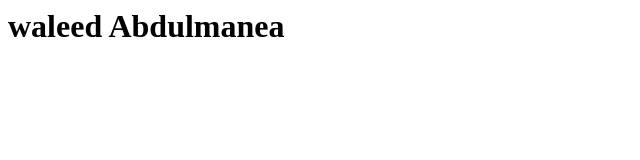
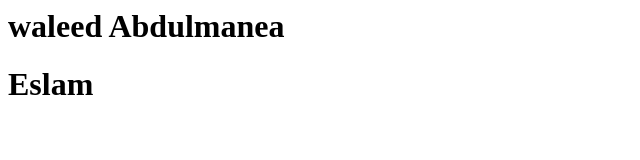
Before and after one commit to waleed-mane3/pencil, a plain HTML site: page index.html in a window 1280 px wide. Shown: the whole page, without its empty margins (0-640 px from the left). Drawn offline with Linux system fonts and the light colour scheme.

Commit message:
Update index.html

```diff
--- a/index.html
+++ b/index.html
@@ -1 +1,2 @@
 <h1>waleed Abdulmanea</h1>
+<h1>Eslam</h1>
```
